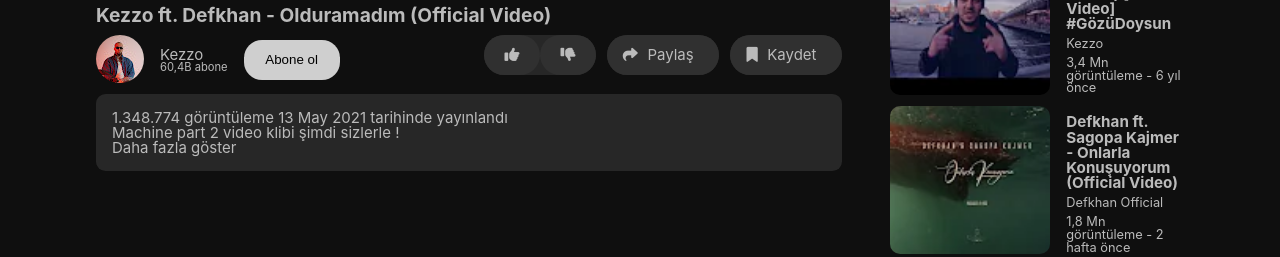
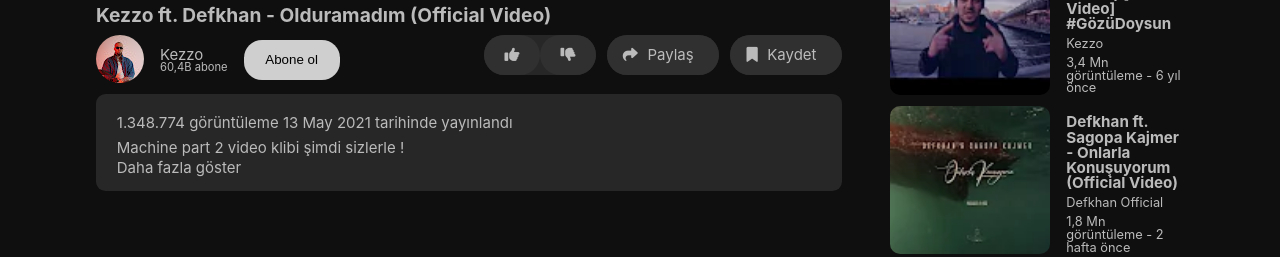
Before and after one commit to mustafaarii/youtube-clone, a website: page watch.html in a window 1280 px wide. Shown: the part 786-1043 px from the top of the page. Drawn offline with Linux system fonts and the light colour scheme.

Commit message:
watch page dev

```diff
--- a/src/js/main.js
+++ b/src/js/main.js
@@ -35,6 +35,7 @@
     element.style.display = 'none';
 }
 
+
 window.onload = function onloadFunc(e) {
     bodyContainer.addEventListener("click", ()=>closeElement(navmenu))
     blackWindow.addEventListener("click", ()=>{
--- a/src/sass/style.scss
+++ b/src/sass/style.scss
@@ -527,6 +527,10 @@
                 background-color: rgba(255, 255, 255, 0.1);
                 padding: 1rem;
                 border-radius: 0.6rem;
+
+                *{
+                    padding: 0.3rem;
+                }
                 &:hover {
                     background-color: rgba(255, 255, 255, 0.2);
                 }
@@ -536,6 +540,10 @@
                 }
                 .visible {
                     display: block
+                }
+
+                .read-more {
+                    cursor: pointer;
                 }
             }
         }
```
Also changed, not shown: src/css/style.css, 1 other file.
